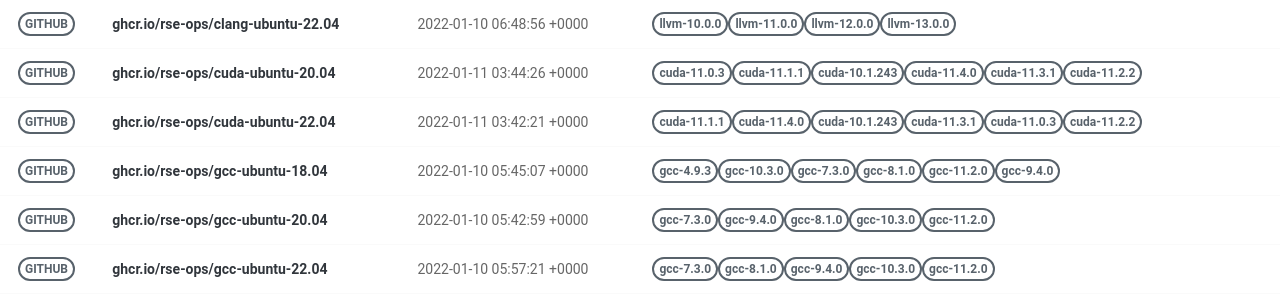
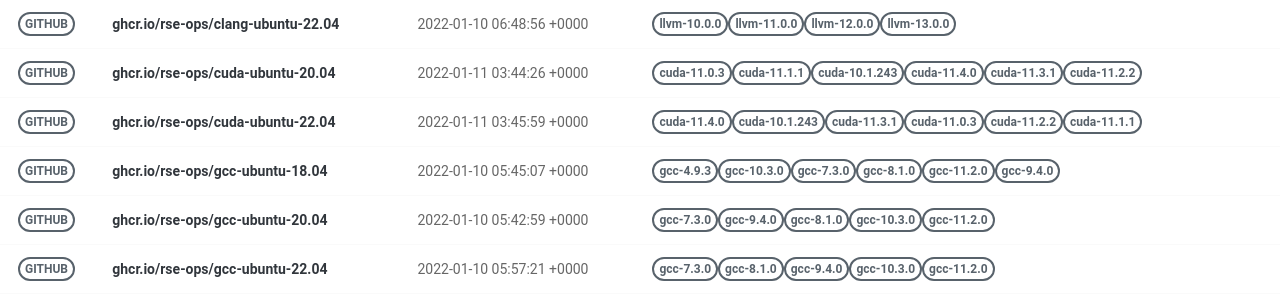
Before and after one commit to rse-ops/docker-images, a Jekyll site: the page built from pages/index.md, in a window 1280 px wide. Shown: the part 228-528 px from the top of the page. Built offline with Jekyll 4.4.1, drawn with Linux system fonts in a browser that asks for light colours; nearby versions of some CDN libraries.

Commit message:
Automated push to update library 2022-01-11

```diff
--- a/_library/ghcr.io-rse-ops-cuda-ubuntu-22.04.md
+++ b/_library/ghcr.io-rse-ops-cuda-ubuntu-22.04.md
@@ -1,14 +1,11 @@
 ---
 layout: container
 name: ghcr.io/rse-ops/cuda-ubuntu-22.04
-updated_at: 2022-01-11 03:42:21.214019
+updated_at: 2022-01-11 03:45:59.771970
 
 
 container_url: https://github.com/orgs/rse-ops/packages/container/package/cuda-ubuntu-22.04
 versions:
- - tag: cuda-11.1.1
-   dockerfile: https://github.com/rse-ops/docker-images/blob/main/ubuntu/cuda/Dockerfile
-   manifest: https://crane.ggcr.dev/manifest/ghcr.io/rse-ops/cuda-ubuntu-22.04:cuda-11.1.1
  - tag: cuda-11.4.0
    dockerfile: https://github.com/rse-ops/docker-images/blob/main/ubuntu/cuda/Dockerfile
    manifest: https://crane.ggcr.dev/manifest/ghcr.io/rse-ops/cuda-ubuntu-22.04:cuda-11.4.0
```
Also changed, not shown: other parts of _library/ghcr.io-rse-ops-cuda-ubuntu-22.04.md (+3 -0 lines).
